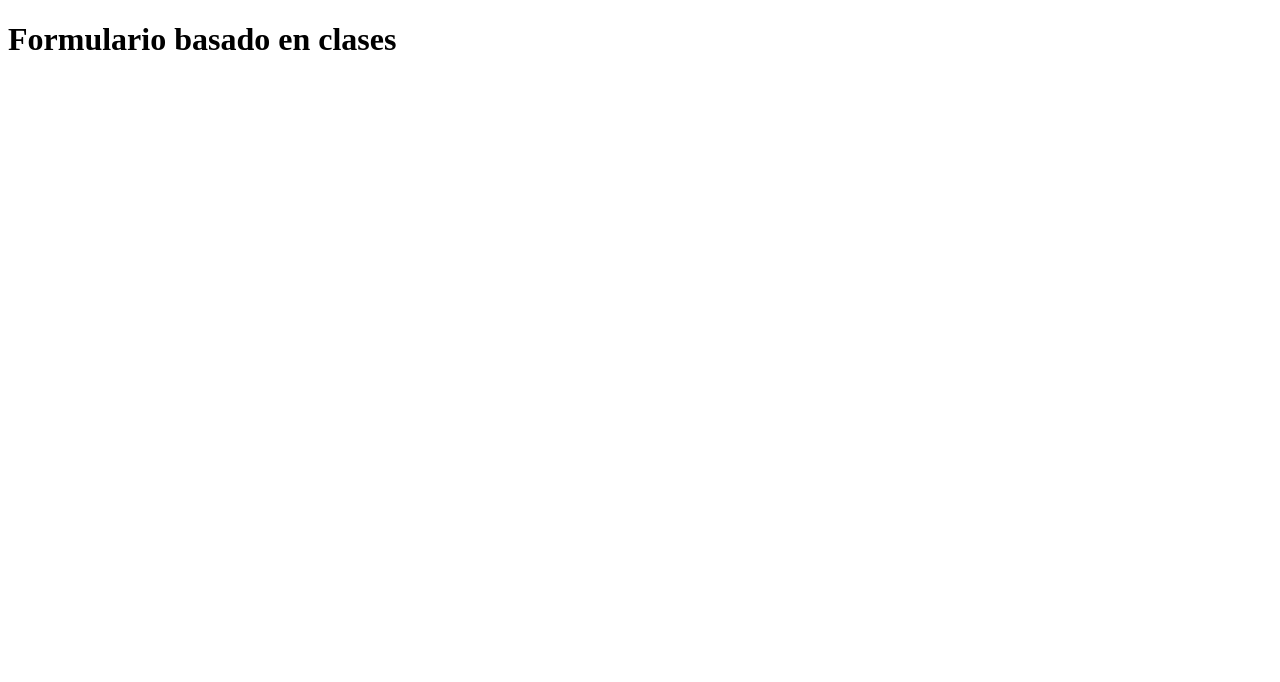
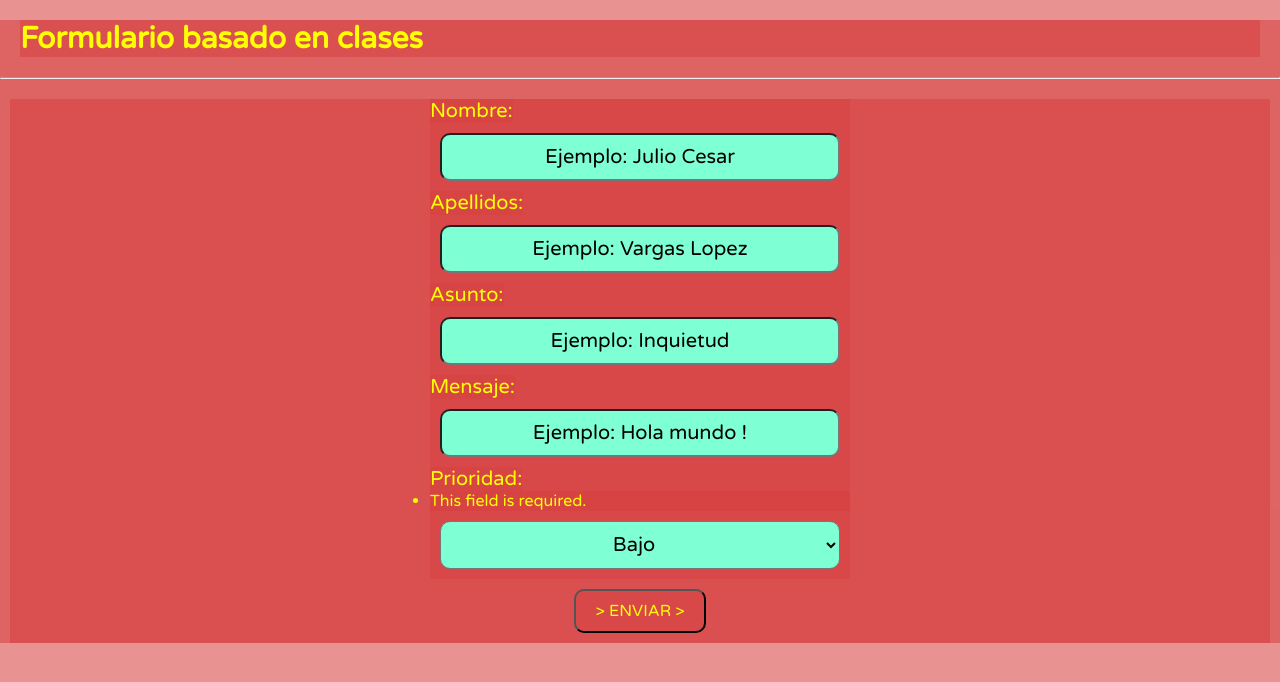
Before and after one commit to JulioCVargasL/formulario_Clases, a Django app: page /form/ in a window 1280 px wide. Shown: the top 682 px of the page. Run offline with Django 5.2, Linux system fonts and the light colour scheme.

Commit message:
Guadado de Emergencia

```diff
--- a/formulario_Clases/formulario_Clases/forms.py
+++ b/formulario_Clases/formulario_Clases/forms.py
@@ -1,3 +1,38 @@
 from django import forms
 
-class
+SELECTOR_URGENCIA = {
+  "1":"Bajo",
+  "2":"Medio",
+  "3":"Alto",
+}
+
+class Contact(forms.Form):
+
+  first_name  = forms.CharField(
+    label="Nombre",
+    max_length=50,
+    widget=forms.TextInput(attrs={'class': 'input'}),
+    )
+
+  last_name   = forms.CharField(
+    label="Apellidos",
+    max_length=50,
+    widget=forms.TextInput(attrs={'class': 'input'})
+    )
+
+  asunto      = forms.CharField(
+    label="Asunto",
+    max_length=50,
+    widget=forms.TextInput(attrs={'class': 'input'})
+    )
+
+  mensaje     = forms.CharField(
+    max_length=50,
+    label="Mensaje",
+    widget=forms.TextInput(attrs={'class': 'input'})
+    )
+
+  prioridad   = forms.ChoiceField(
+    choices=SELECTOR_URGENCIA,
+    widget=forms.Select(attrs={'class': 'input'})
+  )
--- a/formulario_Clases/formulario_Clases/settings.py
+++ b/formulario_Clases/formulario_Clases/settings.py
@@ -119,6 +119,10 @@ USE_TZ = True
 
 STATIC_URL = 'static/'
 
+STATICFILES_DIRS = [
+  BASE_DIR / "static",
+]
+
 # Default primary key field type
 # https://docs.djangoproject.com/en/5.0/ref/settings/#default-auto-field
 
--- a/formulario_Clases/formulario_Clases/views.py
+++ b/formulario_Clases/formulario_Clases/views.py
@@ -1,5 +1,19 @@
 from django.http      import HttpResponse
 from django.shortcuts import render
+from .forms import Contact
 
 def form(request):
-  return render(request, 'formulario.html', {})
+  # GET
+  if request.method == 'GET':
+    form = Contact({
+      'first_name': 'Ejemplo: Julio Cesar',
+      'last_name' : 'Ejemplo: Vargas Lopez',
+      'asunto'    : 'Ejemplo: Inquietud',
+      'mensaje'   : 'Ejemplo: Hola mundo !',
+    })
+    return render(request, 'formulario.html', {
+    'formulario': form
+    })
+  # POST
+  if request.method == 'POST':
+    return HttpResponse ("Lo logramos enviar")
--- /dev/null
+++ b/formulario_Clases/static/styles.css
@@ -0,0 +1,52 @@
+*{
+  margin: 0;
+  padding: 0;
+  box-sizing: border-box;
+  background-color: rgba(216, 66, 66, 0.576);
+  color: yellow;
+  font-family: "Varela Round", sans-serif;
+  font-size: 16px;
+
+}
+.box{
+  margin: 20px 10px;
+  margin-top: 20px;
+  display: flex;
+  justify-content: center;
+  align-items: center;
+  flex-direction: column;
+}
+.titulo{
+  font-size: 30px;
+  margin: 20px 20px;
+
+}
+label{
+  font-size: 20px;
+  text-align: right;
+}
+.input{
+  background-color: aquamarine;
+  color: black;
+  display: flex;
+  justify-content: center;
+  align-items: center;
+  padding: 10px 10px;
+  border-radius: 10px;
+  margin: 10px 10px;
+  align-items: center;
+  font-size: 20px;
+  width: 20em;
+  text-align: center;
+}
+.button{
+  border-radius: 10px;
+  box-sizing: 20px 30px;
+  padding: 10px 20px;
+  margin: 10px;
+}
+/* .varela-round-regular {
+  font-family: "Varela Round", sans-serif;
+  font-weight: 400;
+  font-style: normal;
+} */
--- a/formulario_Clases/templates/formulario.html
+++ b/formulario_Clases/templates/formulario.html
@@ -1,11 +1,26 @@
+{% load static %}
+
 <!DOCTYPE html>
 <html lang="en">
+
 <head>
   <meta charset="UTF-8">
   <meta name="viewport" content="width=device-width, initial-scale=1.0">
   <title>Document</title>
+  <link rel="stylesheet" href="{% static 'styles.css' %}">
+  <link rel="preconnect" href="https://fonts.googleapis.com">
+  <link rel="preconnect" href="https://fonts.gstatic.com" crossorigin>
+  <link href="https://fonts.googleapis.com/css2?family=Varela+Round&display=swap" rel="stylesheet">
 </head>
+
 <body>
-  <h1>Formulario basado en clases</h1>
+  <h1 class="titulo">Formulario basado en clases</h1>
+  <hr>
+  <form action="{% url "form" %}" method="post" class="box">
+    {% csrf_token %}
+    {{formulario}}
+    <button type="submit" class="button"> > ENVIAR ></button>
+  </form>
 </body>
+
 </html>
```
